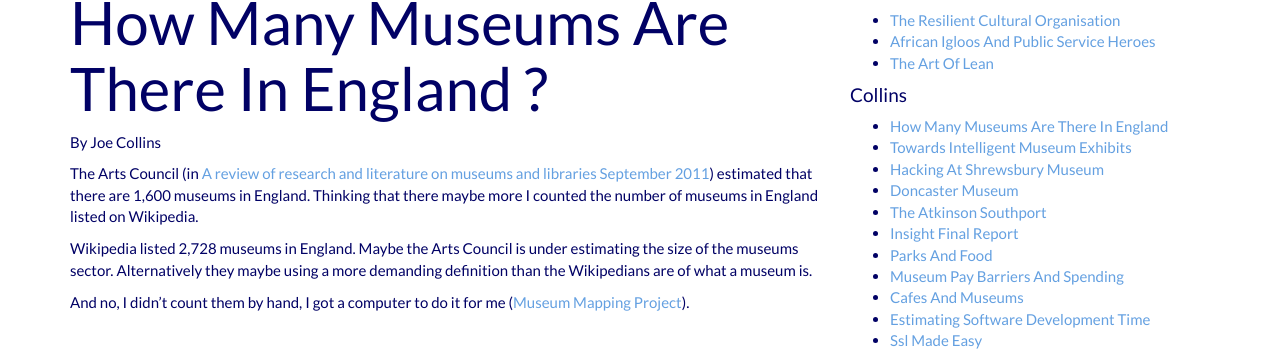
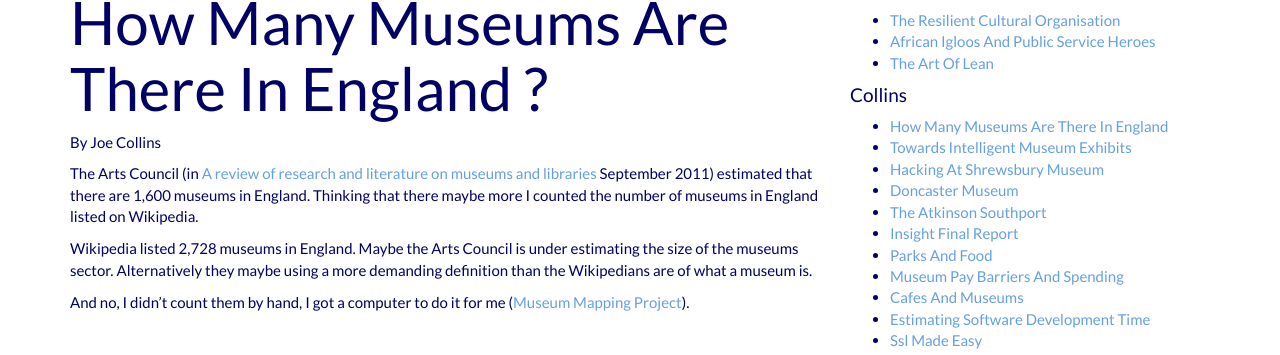
Before and after one commit to blackradley/blackradley.github.io, a Jekyll site: the page built from _posts/2017-08-03-how-many-museums-are-there-in-england.md, in a window 1280 px wide and 900 px high. Shown: the part 124-479 px from the top of the window. Built offline with Jekyll 4.4.1, drawn with Linux system fonts in a browser that asks for light colours; nearby versions of some CDN libraries.

Commit message:
That's neater

```diff
--- a/_posts/2017-08-03-how-many-museums-are-there-in-england.md
+++ b/_posts/2017-08-03-how-many-museums-are-there-in-england.md
@@ -9,7 +9,7 @@ tags:
 
 By Joe Collins
 
-The Arts Council (in [A review of research and literature on museums and libraries September 2011]({{site.url}}/assets/Insight-Final-Report-2015-11-11.pdf)) estimated that there are 1,600 museums in England.  Thinking that there maybe more I counted the number of museums in England listed on Wikipedia.
+The Arts Council (in [A review of research and literature on museums and libraries]({{site.url}}/assets/Insight-Final-Report-2015-11-11.pdf) September 2011) estimated that there are 1,600 museums in England.  Thinking that there maybe more I counted the number of museums in England listed on Wikipedia.
 
 Wikipedia listed 2,728 museums in England. Maybe the Arts Council is under estimating the size of the museums sector.  Alternatively they maybe using a more demanding definition than the Wikipedians are of what a museum is.
 
```
